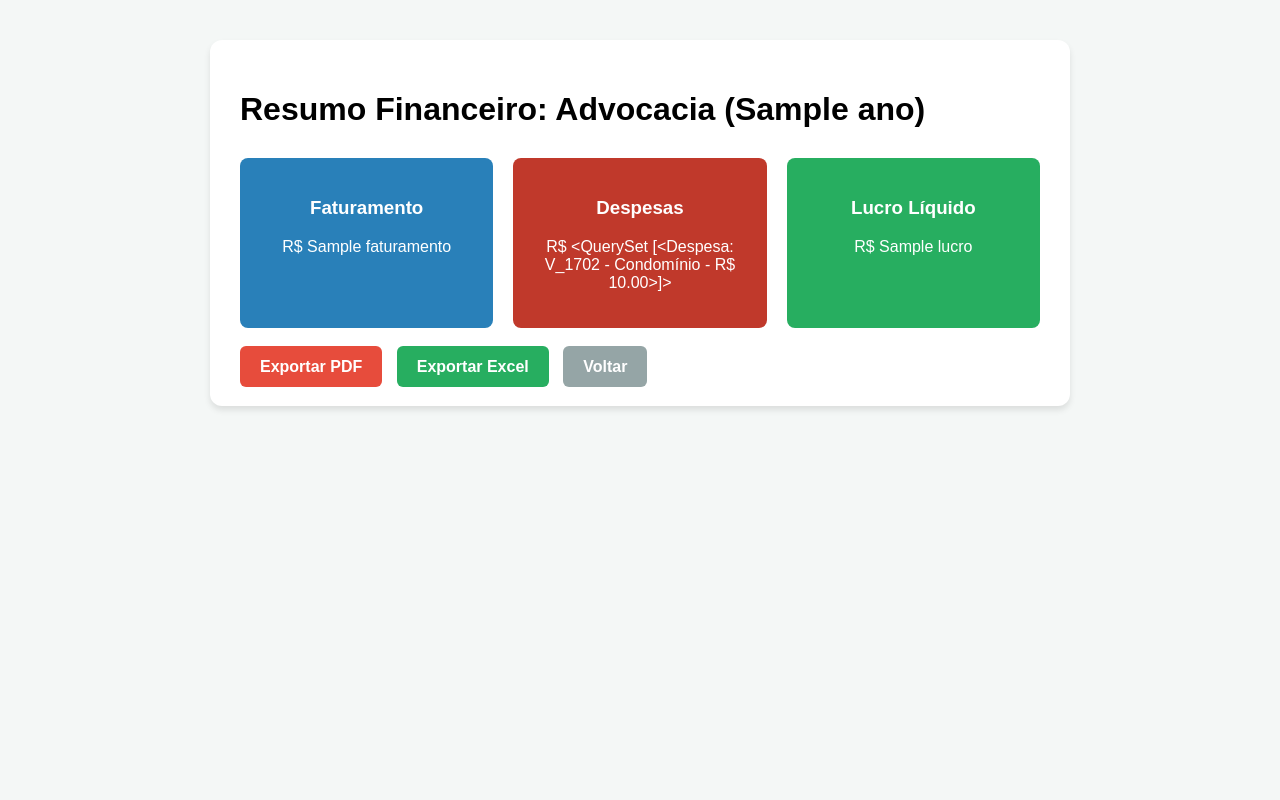
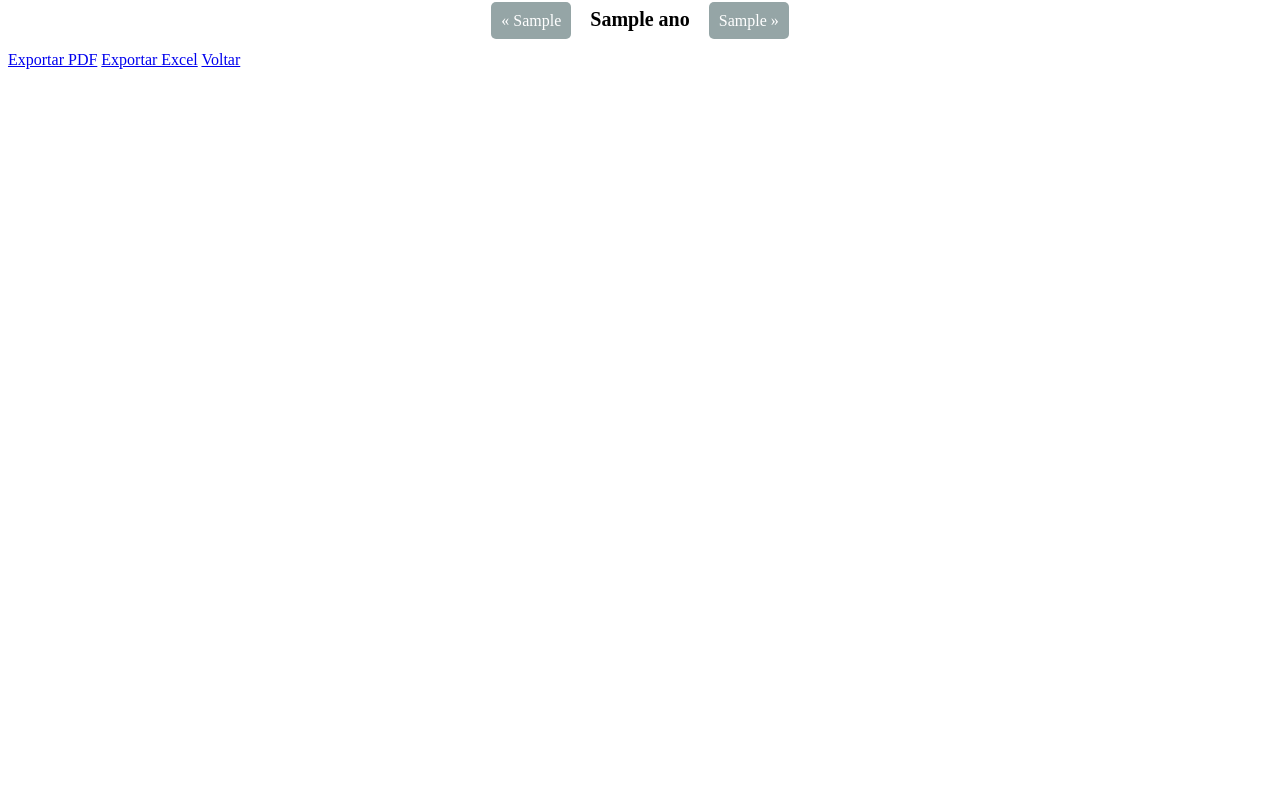
Before and after one commit to 2kbqgw7zws-eng/cristianorsousa, a Django app: template imoveis/templates/relatorio_advocacia.html in a window 1280 px wide. Run offline with Django 4.2, Linux system fonts and the light colour scheme; data comes from the database, SQL or seed files in the repository; tables that the repository leaves empty hold one stand-in row (values such as "Sample post"); the template is opened without the code that fills it: values that come from a table or form of the project are taken from there, most other values are stand-ins (such as "Sample title", 1, 10 or a date in 2020).

Commit message:
Correção completa: Anos futuros, PDF real e Excel com despesas

```diff
--- a/imoveis/templates/relatorio_advocacia.html
+++ b/imoveis/templates/relatorio_advocacia.html
@@ -1,34 +1,11 @@
-<!DOCTYPE html>
-<html lang="pt-br">
-<head>
-    <meta charset="UTF-8">
-    <title>Relatório Advocacia</title>
-    <style>
-        body { font-family: sans-serif; margin: 40px; background-color: #f4f7f6; }
-        .container { max-width: 800px; margin: auto; background: white; padding: 30px; border-radius: 12px; box-shadow: 0 4px 6px rgba(0,0,0,0.1); }
-        .stats-grid { display: grid; grid-template-columns: 1fr 1fr 1fr; gap: 20px; margin: 30px 0; }
-        .card { padding: 20px; border-radius: 8px; text-align: center; color: white; }
-        .bg-blue { background-color: #2980b9; }
-        .bg-red { background-color: #c0392b; }
-        .bg-green { background-color: #27ae60; }
-        .btn { padding: 12px 20px; border-radius: 6px; text-decoration: none; color: white; font-weight: bold; margin-right: 10px; }
-        .btn-pdf { background-color: #e74c3c; }
-        .btn-excel { background-color: #27ae60; }
-    </style>
-</head>
-<body>
-    <div class="container">
-        <h1>Resumo Financeiro: Advocacia ({{ ano }})</h1>
-        <div class="stats-grid">
-            <div class="card bg-blue"><h3>Faturamento</h3><p>R$ {{ faturamento }}</p></div>
-            <div class="card bg-red"><h3>Despesas</h3><p>R$ {{ despesas }}</p></div>
-            <div class="card bg-green"><h3>Lucro Líquido</h3><p>R$ {{ lucro }}</p></div>
-        </div>
-        <div>
-            <a href="{% url 'download_advocacia_pdf' %}" class="btn btn-pdf">Exportar PDF</a>
-            <a href="{% url 'download_advocacia_excel' %}" class="btn btn-excel">Exportar Excel</a>
-            <a href="/admin/" class="btn" style="background-color: #95a5a6;">Voltar</a>
-        </div>
-    </div>
-</body>
-</html>
+<div style="margin-bottom: 20px; text-align: center;">
+    <a href="?ano={{ ano_anterior }}" style="text-decoration:none; padding:10px; background:#95a5a6; color:white; border-radius:5px;">« {{ ano_anterior }}</a>
+    <span style="font-size: 20px; font-weight: bold; margin: 0 15px;">{{ ano }}</span>
+    <a href="?ano={{ ano_proximo }}" style="text-decoration:none; padding:10px; background:#95a5a6; color:white; border-radius:5px;">{{ ano_proximo }} »</a>
+</div>
+
+<div class="btn-group">
+    <a href="{% url 'download_advocacia_pdf' %}?ano={{ ano }}" class="btn btn-pdf">Exportar PDF</a>
+    <a href="{% url 'download_advocacia_excel' %}?ano={{ ano }}" class="btn btn-excel">Exportar Excel</a>
+    <a href="/admin/" class="btn btn-back">Voltar</a>
+</div>
```
Also changed, not shown: advocacia/views.py (+63 -11 lines), imoveis/templates/relatorio_advocacia_pdf.html (added, +40 -0 lines).
